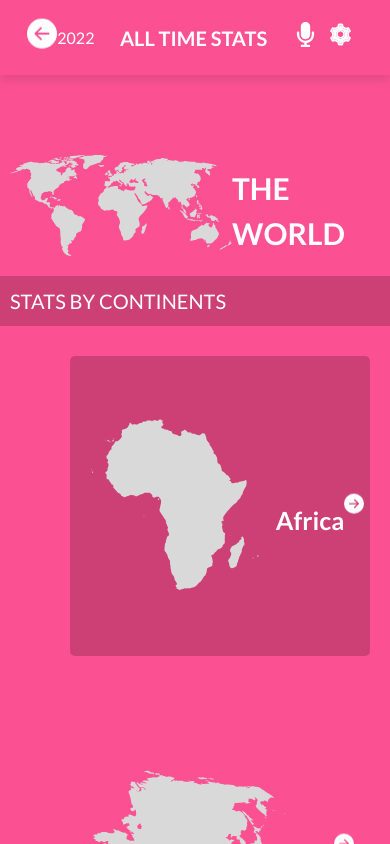
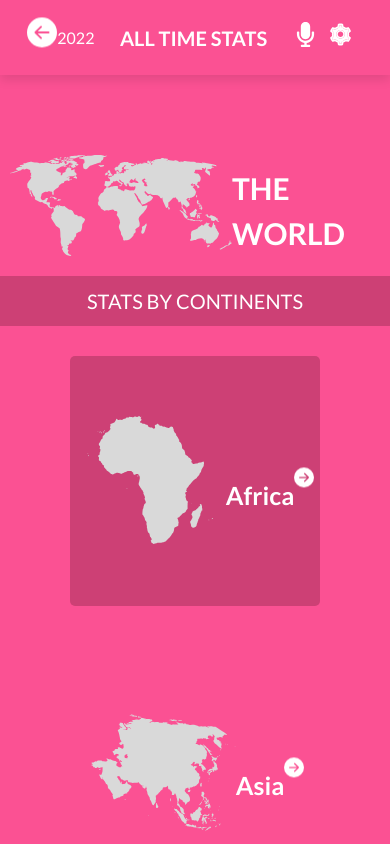
Before and after one commit to nickemma/country-app-metrics, a React (Create React App) app: page / in a window 390 px wide. Shown: the top 844 px of the page. Built offline with nearby package versions, Linux system fonts and the light colour scheme; no server answers.

Commit message:
fixed lf error

```diff
--- a/src/styles/Continents.scss
+++ b/src/styles/Continents.scss
@@ -56,3 +56,11 @@
     }
   }
 }
+
+@media (max-width: 450px) {
+  .continents {
+    .items {
+      grid-template-columns: 1fr;
+    }
+  }
+}
--- a/src/styles/ContinentsPage.scss
+++ b/src/styles/ContinentsPage.scss
@@ -29,3 +29,11 @@
     }
   }
 }
+
+@media (max-width: 450px) {
+  .stats {
+    h3 {
+      text-align: center;
+    }
+  }
+}
```
